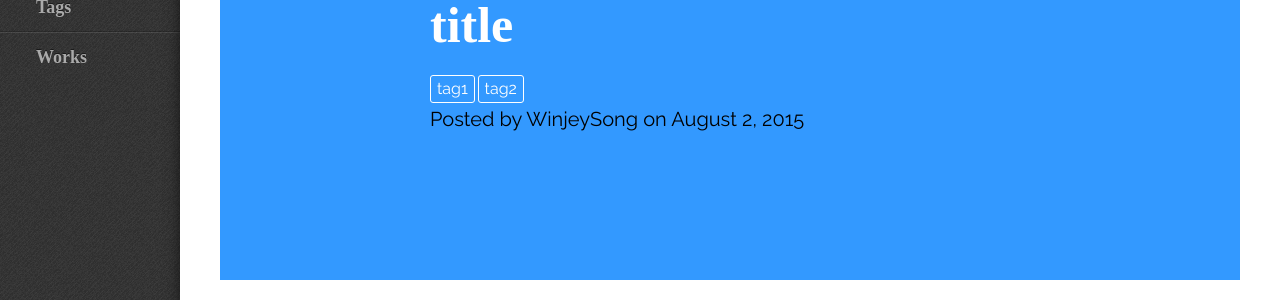
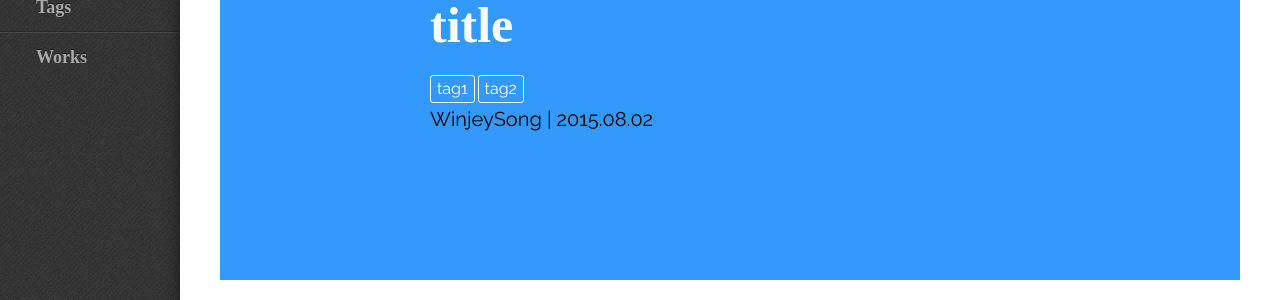
Before and after one commit to winjeysong/winjeysong.github.io, a Jekyll site: the page built from _posts/2015-08-02-how-to-write6.md, in a window 1280 px wide. Shown: the part 189-489 px from the top of the page. Built offline with Jekyll 4.4.1, drawn with Linux system fonts in a browser that asks for light colours; nearby versions of some CDN libraries; some web fonts are replaced; comment, search, counter and statistics services are not loaded.

Commit message:
Change post page author&date info

```diff
--- a/_layouts/post.html
+++ b/_layouts/post.html
@@ -23,7 +23,7 @@ comments: true
                         <a class="tag" href="/tags/#{{ tag }}" title="{{ tag }}">{{ tag }}</a>
                         {% endfor %}
                     </div>
-                    <span class="meta">Posted by {% if page.author %}{{ page.author }}{% else %}{{ site.author }}{% endif %} on {{ page.date | date: "%B %-d, %Y" }}</span>
+                    <span class="meta">{% if page.author %}{{ page.author }}{% else %}{{ site.author }}{% endif %} | {{ page.date | date: "%Y.%m.%d" }}</span>
                 </div>
             </div>
         </div>
```
